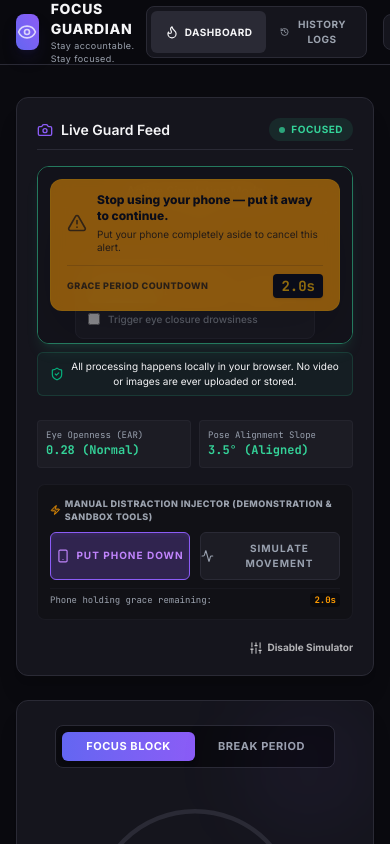
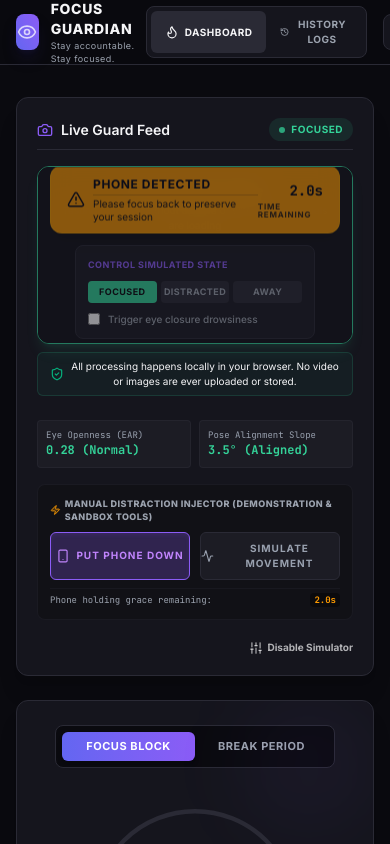
Before and after one commit to iamghaid/Focus-Guardian, a React (Vite) app: page / in a window 390 px wide. Both pictures are taken after a click on the button "HOLD PHONE TO EAR". Shown: the top 844 px of the page. Built offline with nearby package versions, Linux system fonts and the light colour scheme.

Commit message:
Implement phone detection with COCO-SSD model
Add real object detection for phone recognition using COCO-SSD model.

```diff
--- a/src/components/CameraTracker.tsx
+++ b/src/components/CameraTracker.tsx
@@ -40,6 +40,8 @@ export const CameraTracker: React.FC<CameraTrackerProps> = ({
 
   // Model statuses
   const [modelsLoaded, setModelsLoaded] = useState(false);
+  const cocoModelRef = useRef<any>(null); // Real object-detection model (detects an actual phone, not a head-angle guess)
+  const liveCameraPhoneDetectedRef = useRef(false);
 
   // Metrics for visualization
   const [currentEAR, setCurrentEAR] = useState<number | null>(null);
@@ -176,6 +178,40 @@ export const CameraTracker: React.FC<CameraTrackerProps> = ({
 
         if (!modelsLoadedSuccessfully) {
           throw lastModelError || new Error('Neural network models failed to download.');
+        }
+
+        // Load real object-detection model (COCO-SSD) to actually recognize a phone in frame
+        if (active) {
+          try {
+            setLoadingProgress('Loading object recognition model (phone detection)...');
+            if (!(window as any).tf) {
+              await new Promise<void>((resolve, reject) => {
+                const tfScript = document.createElement('script');
+                tfScript.src = 'https://cdn.jsdelivr.net/npm/@tensorflow/tfjs/dist/tf.min.js';
+                tfScript.async = true;
+                tfScript.onload = () => resolve();
+                tfScript.onerror = () => reject(new Error('Failed to load TensorFlow.js'));
+                document.head.appendChild(tfScript);
+              });
+            }
+            if (!(window as any).cocoSsd) {
+              await new Promise<void>((resolve, reject) => {
+                const cocoScript = document.createElement('script');
+                cocoScript.src = 'https://cdn.jsdelivr.net/npm/@tensorflow-models/coco-ssd/dist/coco-ssd.min.js';
+                cocoScript.async = true;
+                cocoScript.onload = () => resolve();
+                cocoScript.onerror = () => reject(new Error('Failed to load COCO-SSD'));
+                document.head.appendChild(cocoScript);
+              });
+            }
+            const cocoSsd = (window as any).cocoSsd;
+            if (cocoSsd) {
+              cocoModelRef.current = await cocoSsd.load({ base: 'lite_mobilenet_v2' });
+            }
+          } catch (objErr) {
+            console.warn('Object-detection model failed to load; falling back to head-angle heuristic for phone detection.', objErr);
+            cocoModelRef.current = null;
+          }
         }
 
         if (!active) return;
@@ -328,10 +364,13 @@ export const CameraTracker: React.FC<CameraTrackerProps> = ({
       setDistractionGraceSeconds(seconds);
 
       if (seconds >= 5) {
+        onStateChangeRef.current(FocusState.DISTRACTED);
         if (!lookAwayTriggeredThisPeriodRef.current) {
           lookAwayTriggeredThisPeriodRef.current = true;
           onLookAwayOccurrenceRef.current();
         }
+      } else {
+        onStateChangeRef.current(FocusState.FOCUSED);
       }
     } else {
       consecutiveDistractionTicksRef.current = 0;
@@ -378,20 +417,12 @@ export const CameraTracker: React.FC<CameraTrackerProps> = ({
       movementTriggeredThisPeriodRef.current = false;
     }
 
-    // Resolve unified overall state
-    let simOverallState = FocusState.FOCUSED;
+    // Away active simulation
     if (simulatedSettingRef.current === FocusState.AWAY) {
-      simOverallState = FocusState.AWAY;
-    } else if (
-      consecutiveDistractionTicksRef.current * 0.5 >= 5 ||
-      consecutivePhoneTicksRef.current * 0.5 >= 5 ||
-      consecutiveMovementTicksRef.current * 0.5 >= 5
-    ) {
-      simOverallState = FocusState.DISTRACTED;
+      onStateChangeRef.current(FocusState.AWAY);
+    } else if (simulatedSettingRef.current === FocusState.FOCUSED && !lookAwayActive) {
+      onStateChangeRef.current(FocusState.FOCUSED);
     }
-
-    onStateChangeRef.current(simOverallState);
-    console.log(`Frame check: ${simOverallState}`);
 
     // Generate simulated coordinates/telemetry readouts
     setCurrentEAR(simulatedDrowsyRef.current ? 0.13 : 0.28);
@@ -439,14 +470,10 @@ export const CameraTracker: React.FC<CameraTrackerProps> = ({
       // Start buffer toward continuous AWAY (requires 5 continuous seconds)
       if (awayTimerStartRef.current === null) {
         awayTimerStartRef.current = Date.now();
-        console.log("Frame check: FOCUSED (AWAY countdown tracking)");
       } else {
         const secondsDifference = (Date.now() - awayTimerStartRef.current) / 1000;
         if (secondsDifference >= 5) {
           onStateChangeRef.current(FocusState.AWAY);
-          console.log("Frame check: AWAY");
-        } else {
-          console.log("Frame check: FOCUSED (AWAY countdown tracking)");
         }
       }
       return;
@@ -454,6 +481,17 @@ export const CameraTracker: React.FC<CameraTrackerProps> = ({
 
     // Reset buffer timer since face was found
     awayTimerStartRef.current = null;
+
+    // REAL phone detection: run object detection on the live video frame to see an actual phone
+    if (cocoModelRef.current && !isSimulatingPhoneRef.current) {
+      try {
+        const predictions = await cocoModelRef.current.detect(video);
+        const phoneSeen = predictions.some((p: any) => p.class === 'cell phone' && p.score > 0.5);
+        liveCameraPhoneDetectedRef.current = phoneSeen;
+      } catch (objErr) {
+        // Keep last known value on transient detection errors
+      }
+    }
 
     const positions = detection.landmarks.positions;
 
@@ -513,10 +551,14 @@ export const CameraTracker: React.FC<CameraTrackerProps> = ({
     // DETECT STATES DEFINITIONS:
     const isHeadTurned = asymmetry > 1.65;
     const isOffCenter = offsetPercent > 0.25;
-    const lookAwayActive = isHeadTurned || isOffCenter;
 
-    // Smart phone holding camera posture heuristic (extreme asymmetry OR tilted posture plus jaw distortion)
-    const cameraPhoneActive = isSimulatingPhoneRef.current || (asymmetry > 1.7 && eyeSlope > 0.13) || (asymmetry > 1.95);
+    // Real phone holding = an actual detected phone object (falls back to a conservative
+    // head-tilt heuristic ONLY if the object-detection model failed to load)
+    const cameraPhoneActive = isSimulatingPhoneRef.current || liveCameraPhoneDetectedRef.current ||
+      (!cocoModelRef.current && asymmetry > 1.95 && eyeSlope > 0.18);
+
+    // Looking away is now independent from phone detection (no more overlap/confusion)
+    const lookAwayActive = (isHeadTurned || isOffCenter) && !cameraPhoneActive;
     const movementActive = isSimulatingMovementRef.current || liveMovement;
 
     // 1. LOOK AWAY COUNTDOWN (Start countdown, trigger warning after 5 continuous seconds looking away)
@@ -526,10 +568,13 @@ export const CameraTracker: React.FC<CameraTrackerProps> = ({
       setDistractionGraceSeconds(seconds);
 
       if (seconds >= 5) {
+        onStateChangeRef.current(FocusState.DISTRACTED);
         if (!lookAwayTriggeredThisPeriodRef.current) {
           lookAwayTriggeredThisPeriodRef.current = true;
           onLookAwayOccurrenceRef.current();
         }
+      } else {
+        onStateChangeRef.current(FocusState.FOCUSED);
       }
     } else {
       consecutiveDistractionTicksRef.current = 0;
@@ -579,9 +624,11 @@ export const CameraTracker: React.FC<CameraTrackerProps> = ({
                               (consecutivePhoneTicksRef.current * 0.5 >= 5) ||
                               (consecutiveMovementTicksRef.current * 0.5 >= 5);
 
-    const resolvedState = overallDistracted ? FocusState.DISTRACTED : FocusState.FOCUSED;
-    onStateChangeRef.current(resolvedState);
-    console.log(`Frame check: ${resolvedState}`);
+    if (overallDistracted) {
+      onStateChangeRef.current(FocusState.DISTRACTED);
+    } else {
+      onStateChangeRef.current(FocusState.FOCUSED);
+    }
   }
 
   // Calculate Eye Aspect Ratio (EAR)
@@ -722,37 +769,26 @@ export const CameraTracker: React.FC<CameraTrackerProps> = ({
           )}
 
           {/* Distraction Grace Warning HUD overlays */}
-          {/* Distraction Grace Warning HUD overlays */}
-          {(currentState === FocusState.FOCUSED || currentState === FocusState.DISTRACTED) && (distractionGraceSeconds > 0 || phoneGraceSeconds > 0 || movementGraceSeconds > 0) && (
-            <div className="absolute top-3 left-3 right-3 bg-amber-500/95 backdrop-blur-md text-slate-950 px-4 py-3 rounded-xl flex flex-col space-y-2 shadow-2xl border border-amber-400/40 z-10 animate-fade-in">
-              <div className="flex items-center space-x-2.5">
-                <AlertTriangle className="w-5 h-5 text-slate-950 shrink-0 animate-pulse" />
-                <div className="text-left leading-tight flex-grow">
-                  <p className="font-sans font-extrabold text-xs">
-                    {phoneGraceSeconds > 0
-                      ? 'Stop using your phone — put it away to continue.'
-                      : distractionGraceSeconds > 0
-                        ? 'You are looking away — please look back at the screen to continue.'
-                        : 'Erratic movement — please settle down to continue.'}
+          {currentState === FocusState.FOCUSED && (distractionGraceSeconds > 0 || phoneGraceSeconds > 0 || movementGraceSeconds > 0) && (
+            <div className="absolute top-3 left-3 right-3 bg-amber-500/95 backdrop-blur-md text-slate-950 px-4 py-2.5 rounded-xl flex items-center justify-between shadow-lg border border-amber-400/30 z-10 animate-[bounce_1.5s_infinite]">
+              <div className="flex items-center space-x-2">
+                <AlertTriangle className="w-4.5 h-4.5 text-slate-950 shrink-0" />
+                <div className="text-left leading-tight">
+                  <p className="font-sans font-bold text-xs uppercase tracking-wider border-b border-slate-950/20 pb-0.5">
+                    {distractionGraceSeconds > 0 ? 'Looking Away' : phoneGraceSeconds > 0 ? 'Phone Detected' : 'Erratic Movement'}
                   </p>
-                  <p className="font-sans text-[10px] opacity-80 mt-1">
-                    {phoneGraceSeconds > 0
-                      ? 'Put your phone completely aside to cancel this alert.'
-                      : distractionGraceSeconds > 0
-                        ? 'Look straight back at your display to resume.'
-                        : 'Calm down to preserve focus block logs.'}
-                  </p>
+                  <p className="font-sans text-[10px] opacity-90 mt-0.5">Please focus back to preserve your session</p>
                 </div>
               </div>
-              <div className="flex items-center justify-between border-t border-slate-950/15 pt-2 mt-1">
-                <span className="text-[9px] uppercase tracking-wider font-extrabold opacity-75">Grace period countdown</span>
-                <span className="font-mono font-black text-sm bg-slate-950 text-amber-400 px-2 py-0.5 rounded shadow">
-                  {phoneGraceSeconds > 0
-                    ? `${Math.max(0, 5 - phoneGraceSeconds).toFixed(1)}s`
-                    : distractionGraceSeconds > 0
-                      ? `${Math.max(0, 5 - distractionGraceSeconds).toFixed(1)}s`
-                      : `${Math.max(0, 5 - movementGraceSeconds).toFixed(1)}s`}
+              <div className="flex flex-col items-end leading-none">
+                <span className="font-mono font-black text-sm">
+                  {distractionGraceSeconds > 0
+                    ? `${(5 - distractionGraceSeconds).toFixed(1)}s`
+                    : phoneGraceSeconds > 0
+                      ? `${(5 - phoneGraceSeconds).toFixed(1)}s`
+                      : `${(5 - movementGraceSeconds).toFixed(1)}s`}
                 </span>
+                <span className="text-[8px] uppercase font-bold tracking-widest opacity-80 mt-0.5">Time Remaining</span>
               </div>
             </div>
           )}
```
